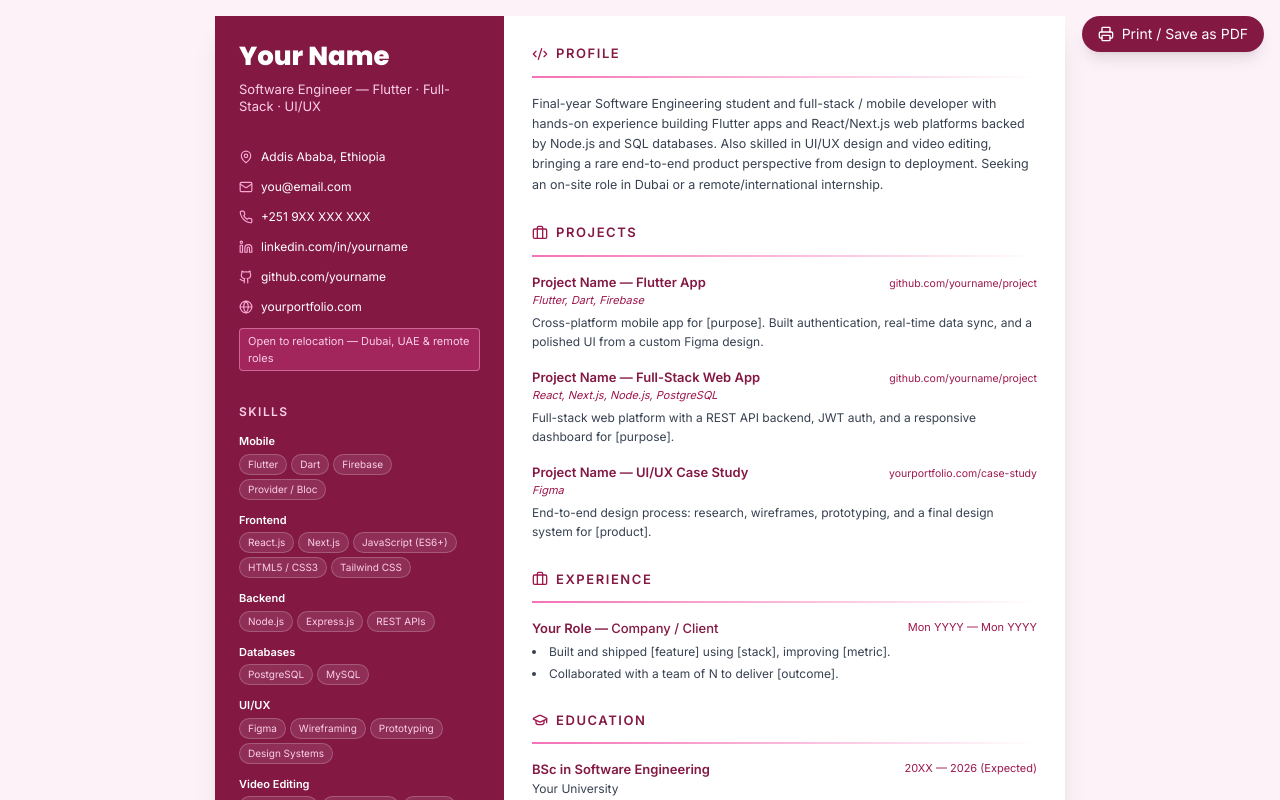
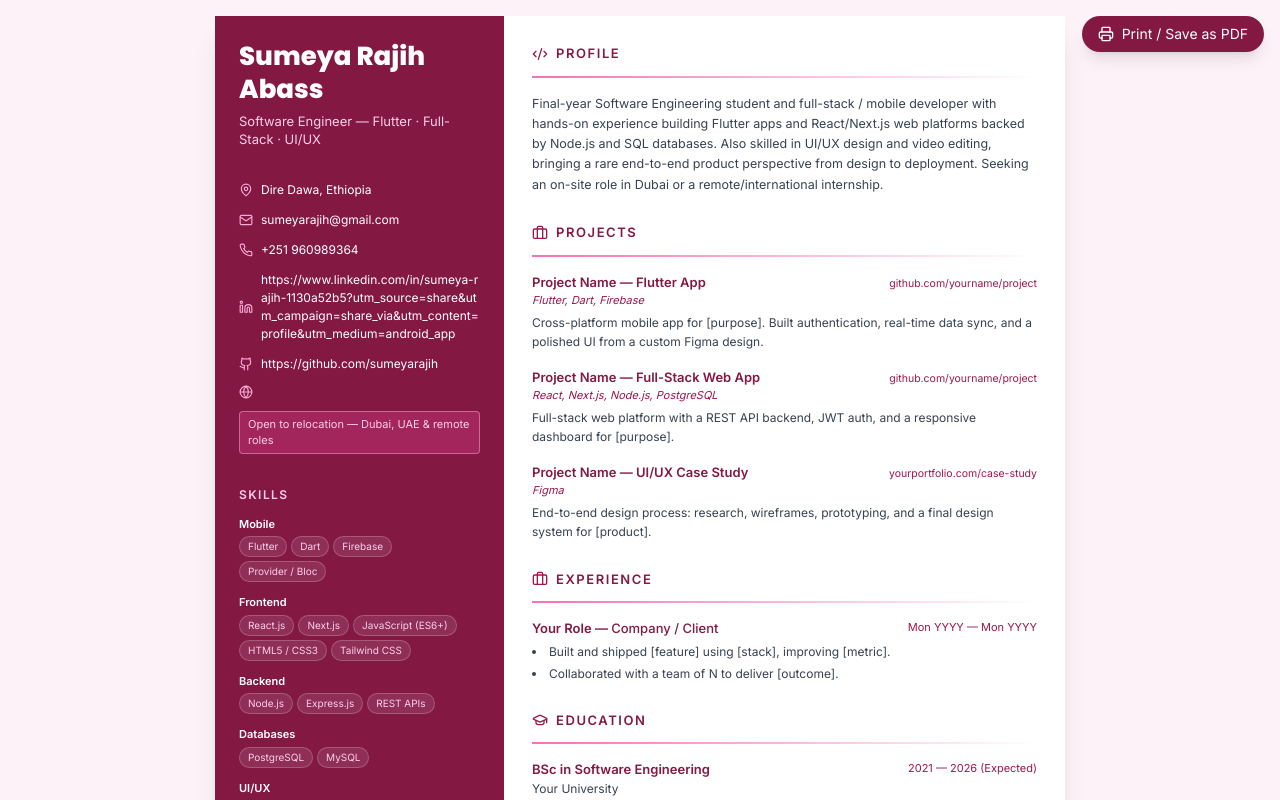
Before and after one commit to sumeyarajih/Sumeya-Cv, a React (Vite) app: page / in a window 1280 px wide. Shown: the top 800 px of the page. Built offline with nearby package versions, Linux system fonts and the light colour scheme.

Commit message:
edtied the information

```diff
--- a/src/data.js
+++ b/src/data.js
@@ -4,15 +4,15 @@
    ------------------------------------------------------------------ */
 
 export const profile = {
-  name: "Your Name",
+  name: "Sumeya Rajih Abass",
   title: "Software Engineer — Flutter · Full-Stack · UI/UX",
-  location: "Addis Ababa, Ethiopia",
+  location: "Dire Dawa, Ethiopia",
   openTo: "Open to relocation — Dubai, UAE & remote roles",
-  email: "you@email.com",
-  phone: "+251 9XX XXX XXX",
-  linkedin: "linkedin.com/in/yourname",
-  github: "github.com/yourname",
-  website: "yourportfolio.com",
+  email: "sumeyarajih@gmail.com",
+  phone: "+251 960989364",
+  linkedin: "https://www.linkedin.com/in/sumeya-rajih-1130a52b5?utm_source=share&utm_campaign=share_via&utm_content=profile&utm_medium=android_app",
+  github: "https://github.com/sumeyarajih",
+  // website: "yourportfolio.com",
 };
 
 export const summary =
@@ -64,8 +64,8 @@ export const experience = [
 export const education = {
   degree: "BSc in Software Engineering",
   school: "Your University",
-  period: "20XX — 2026 (Expected)",
-  gpa: "GPA: 3.X / 4.0",
+  period: "2021 — 2026 (Expected)",
+  gpa: "GPA: 3.62",
 };
 
 export const certifications = [
```
